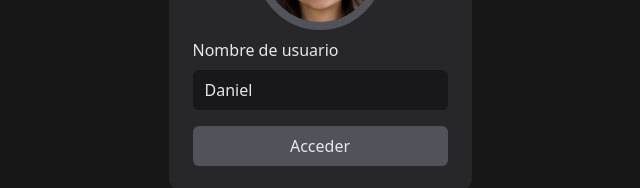
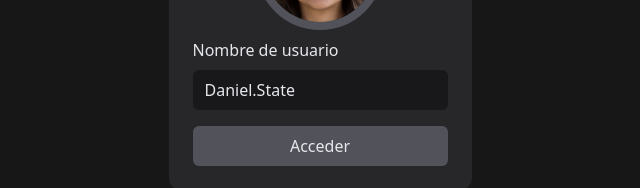
Before and after one commit to dtheran1/vuex-chatapp-platzi, a Vue app: page /profile in a window 1280 px wide. Shown: the part 366-554 px from the top of the page, without its empty margins (320-960 px from the left). Built offline with nearby package versions, Linux system fonts and the light colour scheme.

Commit message:
add mapMutations

```diff
--- a/src/store/index.js
+++ b/src/store/index.js
@@ -2,13 +2,18 @@ import { createStore } from 'vuex'
 
 const store = createStore({
   state() {
-    return{
+    return {
       username: 'Daniel.State'
     }
   },
   getters: {
-    firstName : (state) => (c) => {
+    firstName: (state) => (c) => {
       return state.username.split('').join(c)
+    }
+  },
+  mutations: {
+    updateUsername(state, payload) {
+      state.username = payload
     }
   }
 })
--- a/src/views/ProfileView.vue
+++ b/src/views/ProfileView.vue
@@ -1,10 +1,15 @@
 <script>
-  import store from '../store/store';
+  // import store from '../store/store';
+  import { mapState, mapMutations } from 'vuex';
   export default {
     data() {
-      return {
-        store,
-      };
+      return {};
+    },
+    computed: {
+      ...mapState(['username']),
+    },
+    methods: {
+      ...mapMutations(['updateUsername']),
     },
   };
 </script>
@@ -14,7 +19,12 @@
     <div class="box">
       <img src="/avatars/avatar.jpg" alt="avatar" />
       <label for="username">Nombre de usuario</label>
-      <input type="text" placeholder="Jane Smith" :value="store.username" @input="store.updateUsername($event.target.value)" />
+      <input
+        type="text"
+        placeholder="Jane Smith"
+        :value="username"
+        @input="updateUsername($event.target.value)"
+      />
       <button>Acceder</button>
     </div>
   </div>
```
